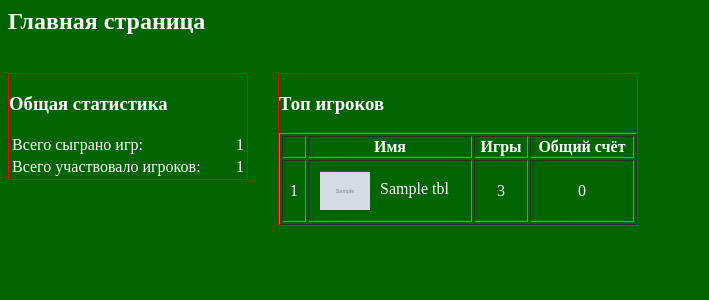
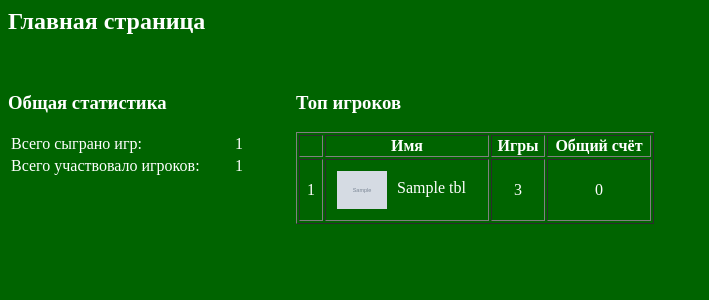
Before and after one commit to WowSoLaggy/Pref, a PHP site: page /home.php in a window 1280 px wide. Shown: the top 300 px of the page, without its empty margins (0-709 px from the left). Run offline with PHP 8.4, Linux system fonts and the light colour scheme; tables that the repository leaves empty or names only in its code hold one stand-in row (values such as "Sample post"); grey boxes marked "Sample" are stand-in pictures.

Commit message:
- blocks

```diff
--- a/style.css
+++ b/style.css
@@ -27,7 +27,6 @@ p
 
 #block_stat, #block_top
 {
-	border: 1px solid red;
 	float: left;
-	margin: 0px 30px 0px 0px;
+	margin: 0px 50px 20px 0px;
 }
```
